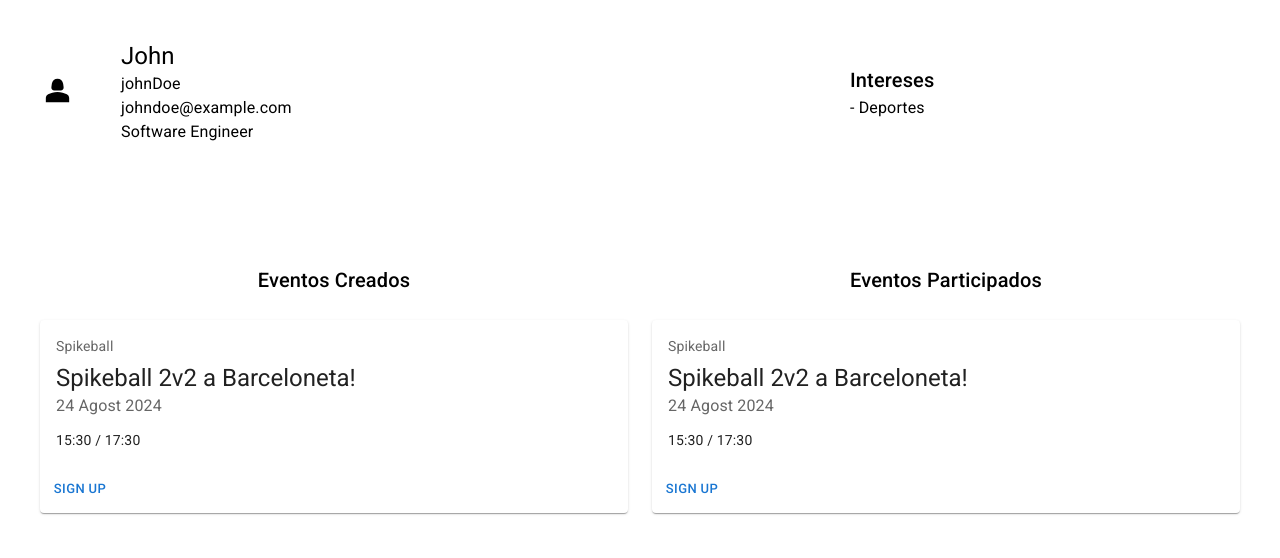
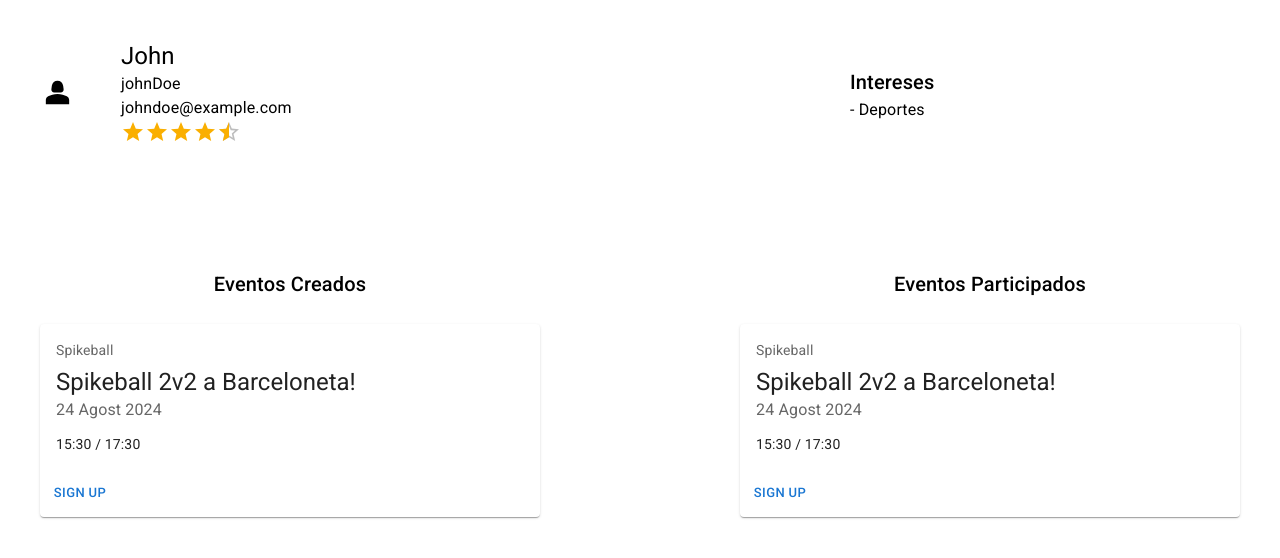
Before and after one commit to FundacioEsplaiJava2024/Spent-FrontEnd, a React (Vite) app: page /users/id in a window 1280 px wide. Shown: the top 558 px of the page. Built offline with nearby package versions, Linux system fonts and the light colour scheme.

Commit message:
implementation of the rating component

```diff
--- a/src/UserProfile.tsx
+++ b/src/UserProfile.tsx
@@ -1,6 +1,7 @@
 import Person2Icon from '@mui/icons-material/Person2';
 import Box from '@mui/material/Box';
 import Grid from '@mui/material/Grid';
+import Rating from '@mui/material/Rating';
 import Typography from '@mui/material/Typography';
 import EventCard from './components/EventCardComponent';
 
@@ -8,7 +9,7 @@ const userData = {
   username: 'johnDoe',
   firstName: 'John',
   email: 'johndoe@example.com',
-  occupation: 'Software Engineer',
+  rating: 4.5,
 };
 
 function UserProfile() {
@@ -31,9 +32,12 @@ function UserProfile() {
               <Typography variant="body1">
                 {userData.email}
               </Typography>
-              <Typography variant="body1">
-                {userData.occupation}
-              </Typography>
+              <Rating
+                name="read-only"
+                value={userData.rating}
+                precision={0.5}
+                readOnly
+              />
             </Grid>
 
             <Grid item xs={2} sx={{ marginLeft: 'auto' }}>
@@ -54,7 +58,7 @@ function UserProfile() {
           </Grid>
         </Grid>
         <Grid item xs={20}>
-          <Grid container spacing={3}>
+          <Grid container spacing={25}>
             <Grid item xs={6}>
               <Typography variant="h6" textAlign="center">
                 Eventos Creados
```
